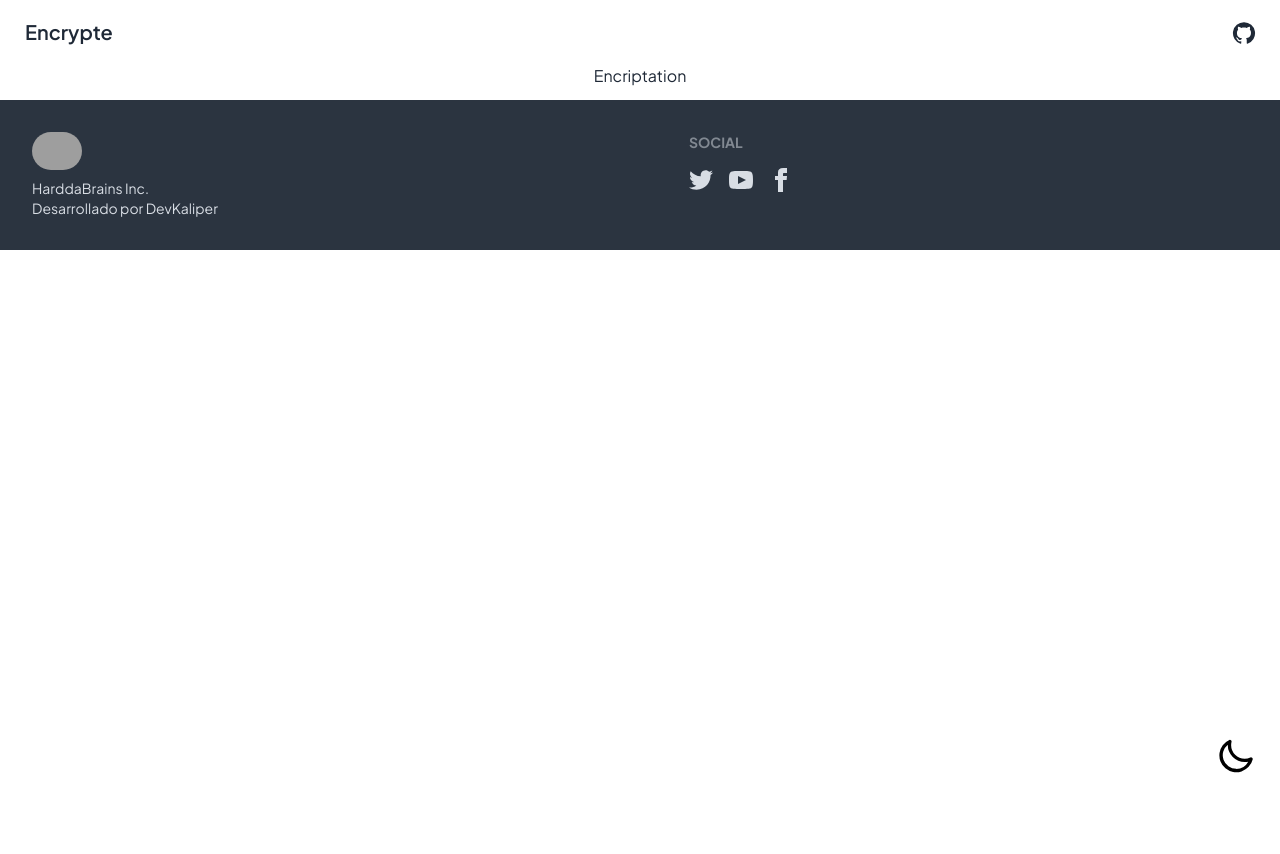
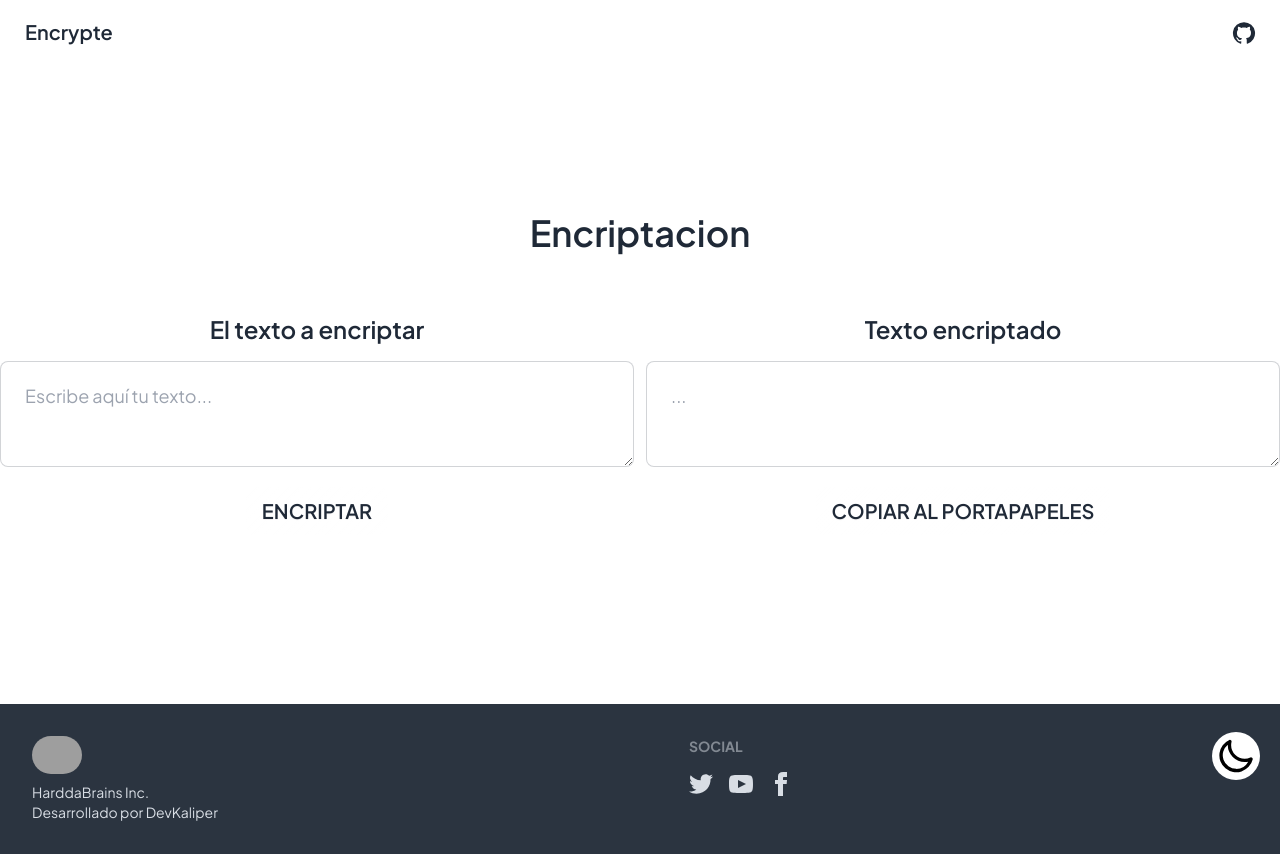
Before and after one commit to DevKaliper/Encripte, a React (Vite) app: page /Encriptation in a window 1280 px wide. Before the commit the page ends 800 px from the top, so only its background shows below. Built offline with nearby package versions, Linux system fonts and the light colour scheme; grey boxes are pictures that could not be loaded.

Commit message:
encriptación funcionando

```diff
--- a/src/pages/Encriptation.jsx
+++ b/src/pages/Encriptation.jsx
@@ -1,11 +1,51 @@
+import { useState } from "react";  //  Importar useState
+import {encripter} from '../utils/encripter'  //  Importar las funciones de encriptar y desencriptar
+
 const Encriptation = () => {
+    const [text, setText] = useState('');  //  Crear un estado para el texto a encriptar
+    const [encryptedText, setEncryptedText] = useState('');  //  Crear un estado para el texto encriptado
+
+
+const handleChangeEncryptedText = (e) => {
+    setText(e.target.value);  //  Actualizar el estado del texto a encriptar
+} //  Función para manejar el cambio del texto a encriptar
+
+
+const handleEncryptedText = () => {
+    setEncryptedText(encripter(text));  //  Actualizar el estado del texto encriptado
+} //  Función para manejar el texto encriptado
+
+
+
   return (
     <>
-      <div className="min-h-full w-full flex justify-center items-center flex-col gap-3">
-        <h2 className="text">Encriptation</h2>
+      <div className="flex min-h-[80vh] w-full flex-col items-center justify-center gap-3">
+        <h2 className="text-2xl font-semibold mb-8 md:text-4xl">Encriptacion</h2>
 
-{/* div donde estarán los text Areas */}
-        <div></div>
+        {/* div donde estarán los text Areas */}
+        <div className="flex h-full w-full items-center justify-center gap-3">
+
+            {/* AQUÍ  COLOCARÉ EL TEXTO A ENCRIPTAR */}
+          <div className="flex flex-col w-1/2 h-full justify-center items-center">
+              <h4 className="text-center font-semibold md:text-2xl m-4">El texto a encriptar</h4>
+            <textarea
+            onChange={handleChangeEncryptedText}
+              placeholder="Escribe aquí tu texto..."
+              className="textarea-bordered textarea textarea-lg max-h-full w-full max-w-4xl"></textarea>
+              <button onClick={handleEncryptedText} className="btn glass m-5 md:text-xl">Encriptar</button>
+          </div>
+
+               {/* AQUÍ  COLOCARÉ EL TEXTO ENCRIPTADO */}
+          <div className="flex flex-col w-1/2 h-full justify-center items-center">
+          <h4 className="text-center font-semibold md:text-2xl m-4">Texto encriptado</h4>
+            <textarea
+              placeholder="..."
+              value={encryptedText}
+              onChange={() => {}} //  No se puede cambiar el texto encriptado
+              className="textarea-bordered textarea textarea-lg w-full max-w-4xl"></textarea>
+              <button className="btn glass m-5 md:text-xl">Copiar al portapapeles</button>
+          </div>
+        </div>
       </div>
     </>
   );
```
